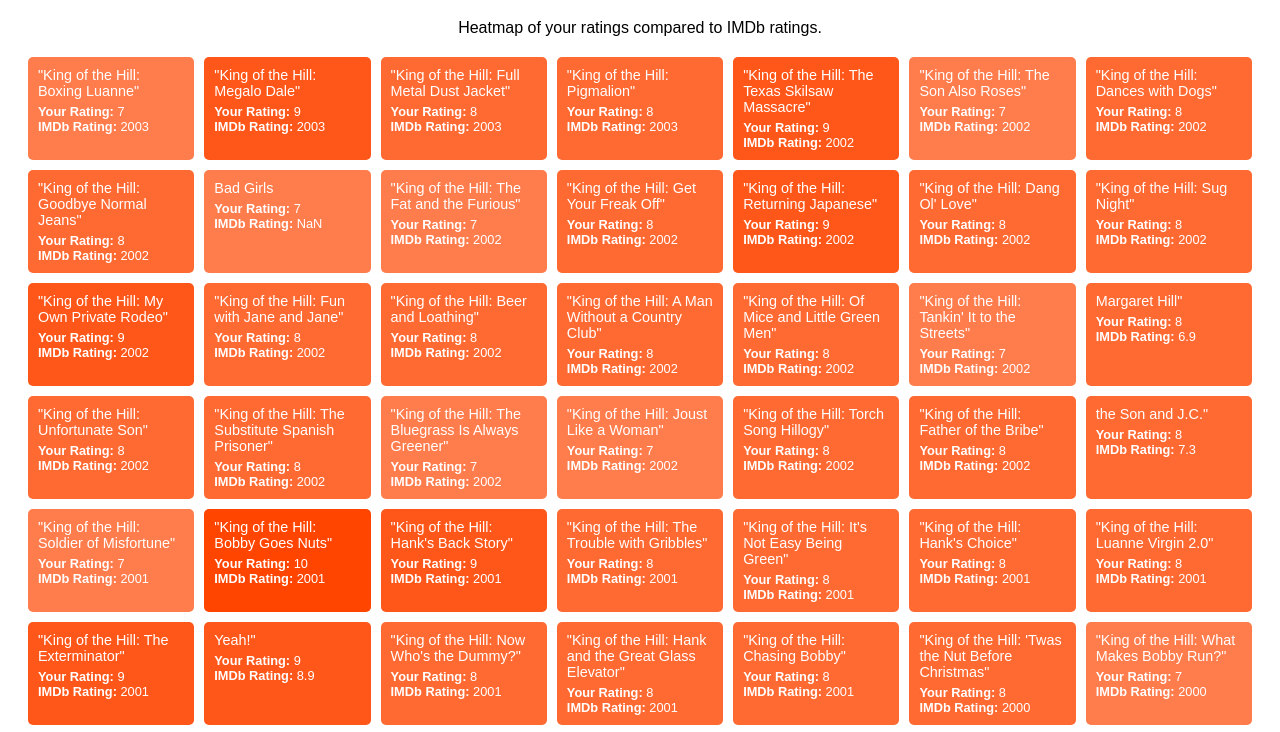
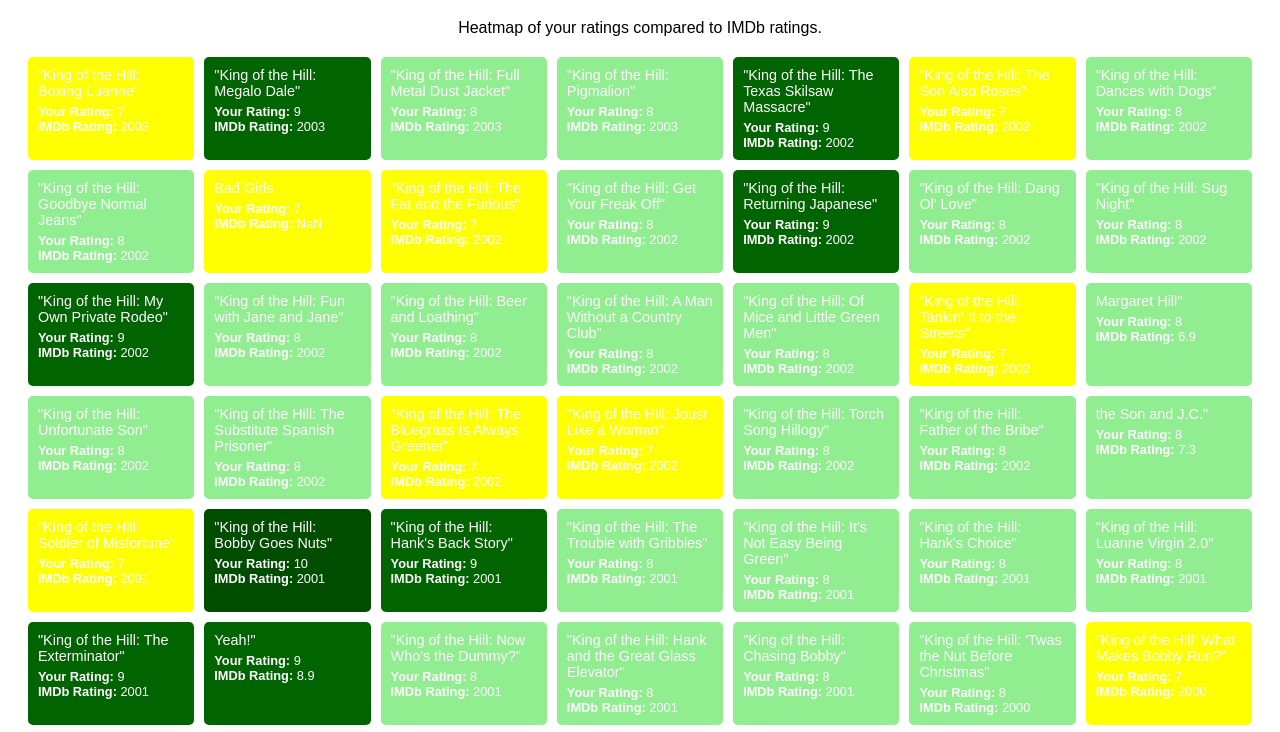
Before and after one commit to rculbert/imdb-ratings, a plain HTML site: page index.html in a window 1280 px wide. Shown: the part 61-793 px from the top of the page. Drawn offline with Linux system fonts and the light colour scheme.

Commit message:
Update colours

```diff
--- a/index.html
+++ b/index.html
@@ -50,12 +50,21 @@
                 }));
         };
 
+        const getColorForRating = (rating) => {
+            if (rating <= 6) return "#FF0000";  // Red
+            if (rating === 7) return "#FFFF00";  // Yellow
+            if (rating === 8) return "#90EE90";  // Light Green
+            if (rating === 9) return "#006400";  // Dark Green
+            if (rating === 10) return "#004d00"; // Darker Green
+            return "#FFFFFF";  // Default to white if no match
+        };
+
         const renderHeatmap = (episodeData) => {
             const heatmapContainer = document.getElementById("heatmap");
             episodeData.forEach(({ title, yourRating, imdbRating }) => {
                 const episodeDiv = document.createElement("div");
                 episodeDiv.className = "episode";
-                episodeDiv.style.backgroundColor = `rgba(255, 69, 0, ${yourRating / 10})`;
+                episodeDiv.style.backgroundColor = getColorForRating(yourRating);
 
                 episodeDiv.innerHTML = `
                     <div class="episode-title">${title}</div>
```
